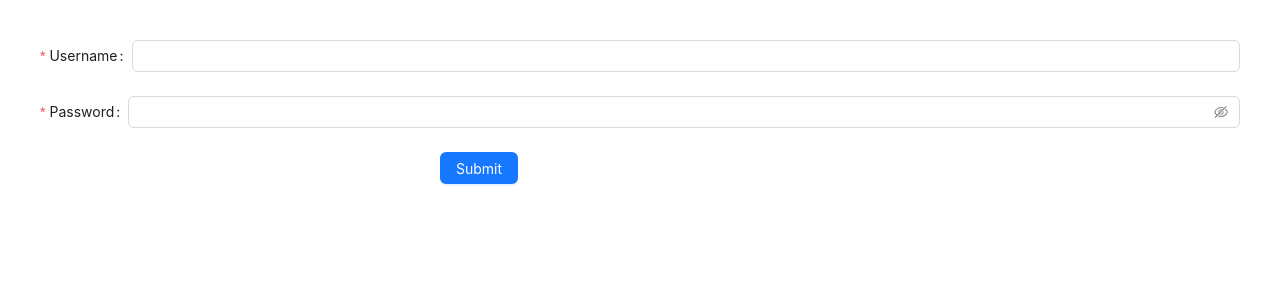
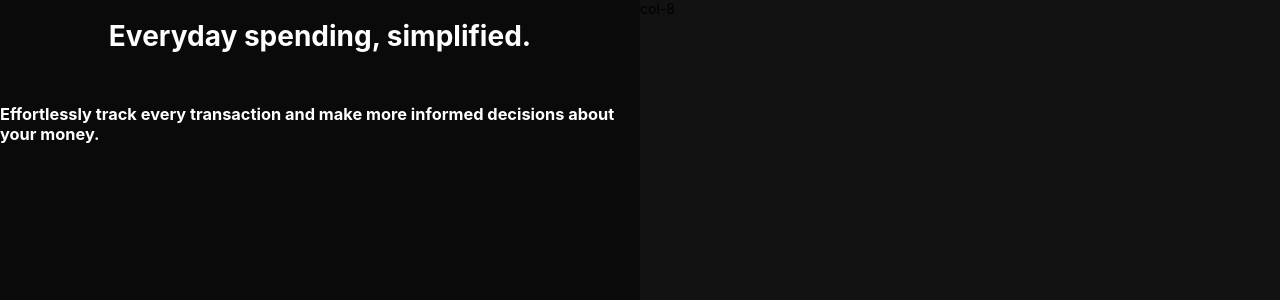
Before and after one commit to BrendanMoorehead/Dollarity, a React (Create React App) app in the folder dollarity/: page / in a window 1280 px wide. Shown: the top 300 px of the page. Built offline with nearby package versions, Linux system fonts and the light colour scheme; no server answers.

Commit message:
Start scaffolding for main page

```diff
--- a/dollarity/src/App.js
+++ b/dollarity/src/App.js
@@ -3,9 +3,10 @@ import PageLayout from './Components/PageLayout';
 import {BrowserRouter as Router, Route, Switch} from 'react-router-dom';
 import Onboarding from './Components/Pages/Onboarding';
 import LoginForm from './Components/LoginForm';
+import AuthenticationPage from './Components/Pages/AuthenticationPage';
 function App() {
   return (
-    <LoginForm/>
+    <AuthenticationPage/>
   );
 }
 
--- /dev/null
+++ b/dollarity/src/Components/Pages/AuthenticationPage.js
@@ -0,0 +1,17 @@
+import React from 'react'
+import { Col, Row, Flex } from 'antd';
+const AuthenticationPage = () => {
+  return (
+   <Row style={{height: '100vh'}}>
+    <Col span={12} style={{backgroundColor: "#0a0a0a"}}>
+        <Flex vertical gap='middle' align='center' justify='center' width={200}>
+            <h1 style={{color: 'white'}}>Everyday spending, simplified.</h1>
+            <h3 style={{color: 'white'}}>Effortlessly track every transaction and make more informed decisions about your money.</h3>
+        </Flex>
+    </Col>
+    <Col span={12} style={{backgroundColor: '#121212'}}>col-8</Col>
+   </Row>
+  )
+}
+
+export default AuthenticationPage
```
